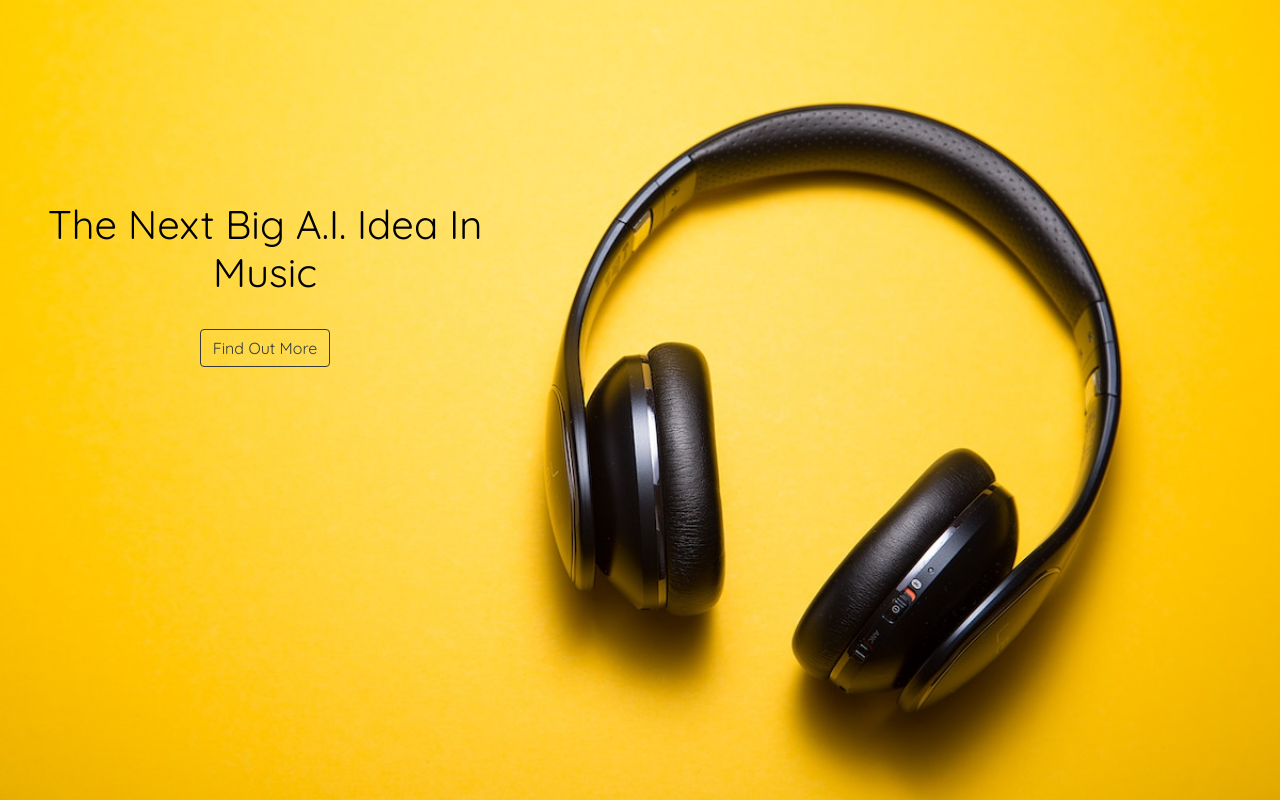
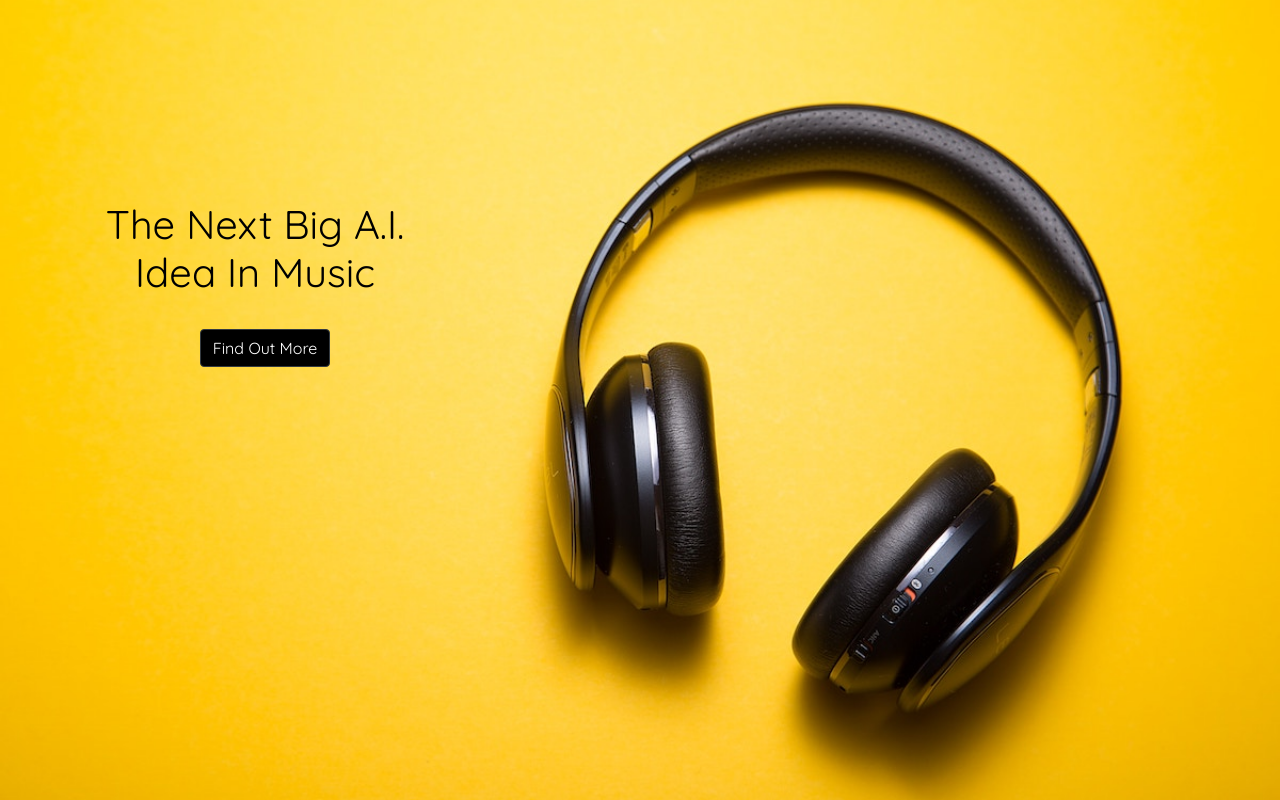
Before and after one commit to jdhilts/jdhilts.github.io, a plain HTML site: page index.html in a window 1280 px wide. Drawn offline with nearby package versions, Linux system fonts and the light colour scheme.

Commit message:
Update style.css

```diff
--- a/style.css
+++ b/style.css
@@ -20,13 +20,18 @@ body, html{
 
 h1{
 	padding-top: 200px;
+	padding-right: 70px;
+	padding-left: 50px;
 	color: black;
 	text-align: center;
 	width: 500px;
+	font-family: 'Quicksand', sans-serif;
 }
 
 input[type="submit"]{
+	color: white;
 	font-family: 'Quicksand', sans-serif;
+	background-color: black;
 }
 
 .button{
```
